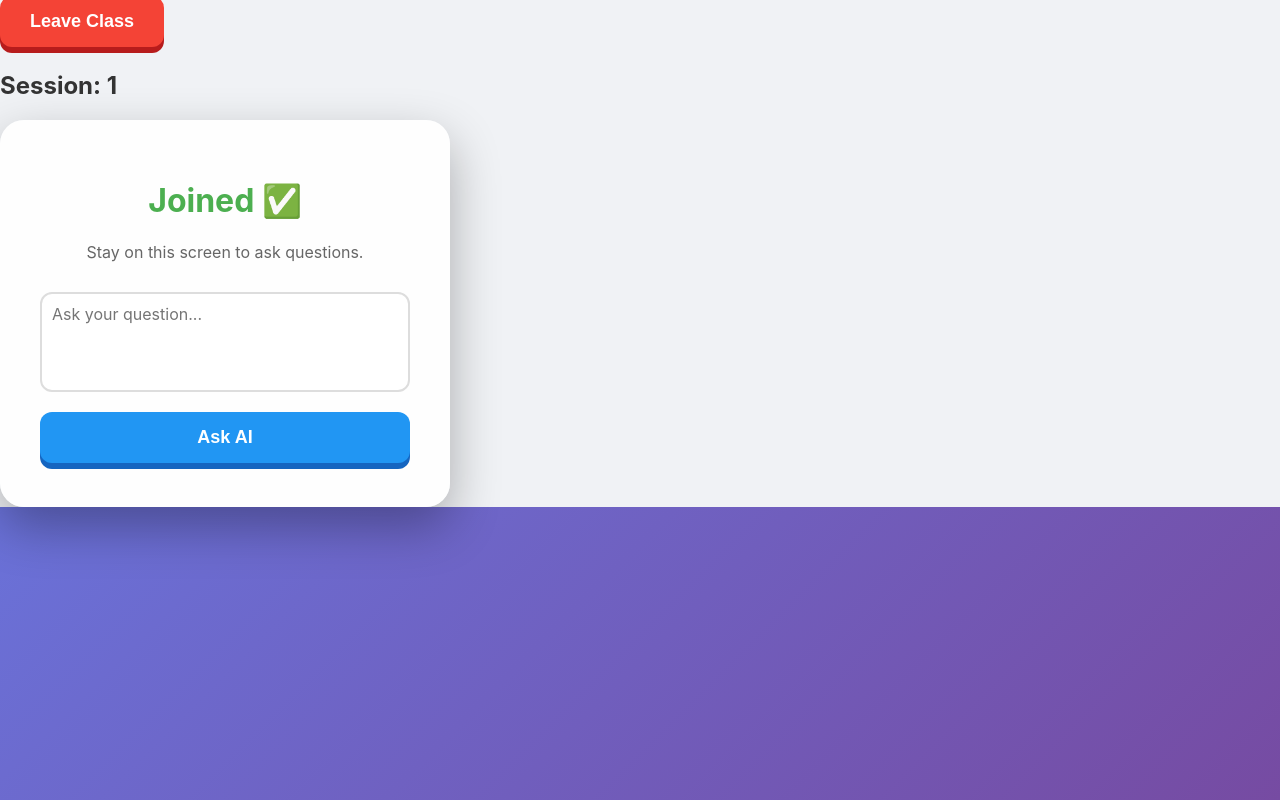
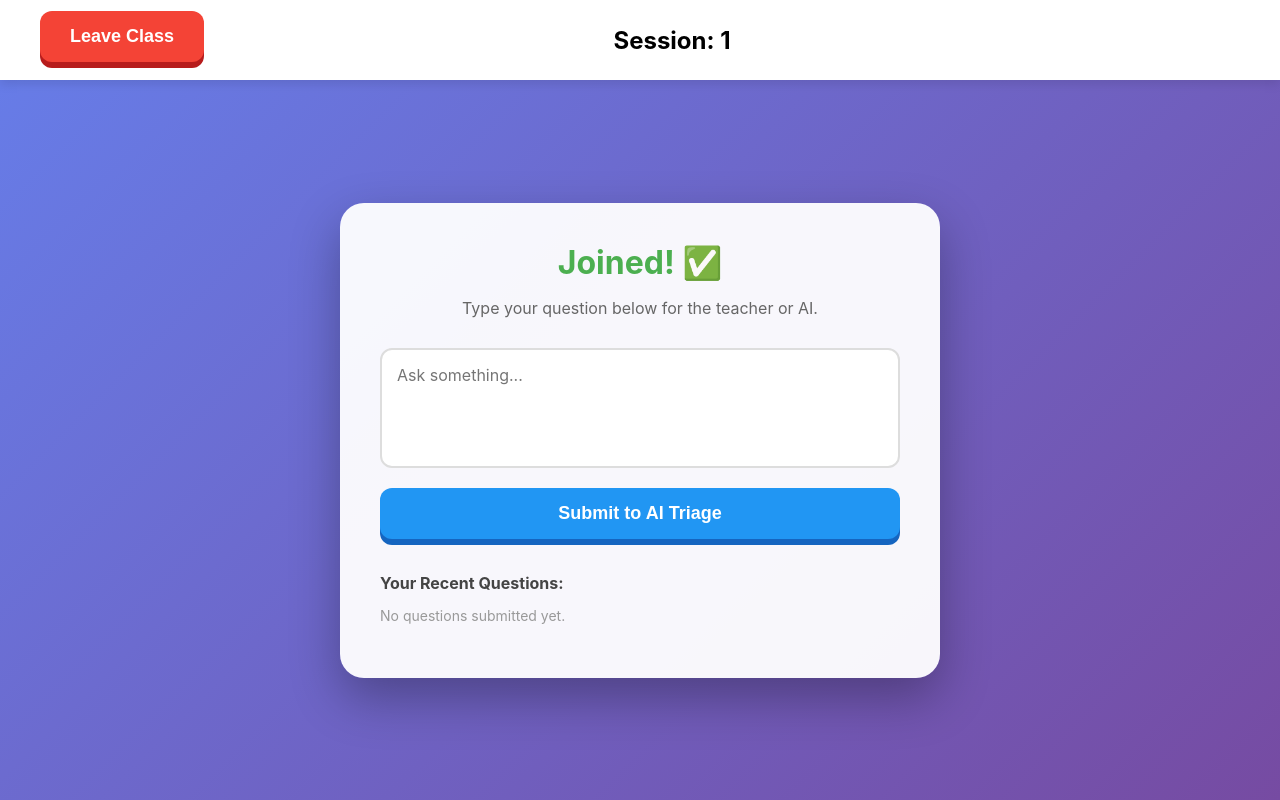
Before and after one commit to DEBOJYOTI-BAIN/Vi-Slides-second, a React (Vite) app in the folder vi-slides-frontend/: page /session/1 in a window 1280 px wide. Built offline with nearby package versions, Linux system fonts and the light colour scheme; no server answers.

Commit message:
Student and Teacher session view DONE

```diff
--- a/vi-slides-frontend/src/pages/SessionStudentView.tsx
+++ b/vi-slides-frontend/src/pages/SessionStudentView.tsx
@@ -5,19 +5,29 @@ export default function SessionStudentView() {
   const navigate = useNavigate();
 
   return (
-    <div className="full-page" style={{background: '#f0f2f5'}}>
-      <header className="nav-header">
+    <div className="full-screen">
+      <header className="navbar">
         <button className="btn-3d btn-logout" onClick={() => navigate('/student')}>Leave Class</button>
-        <h2 style={{color: '#333'}}>Session: {code}</h2>
+        <h2>Session: {code}</h2>
         <div style={{width: '100px'}}></div>
       </header>
 
-      <main className="flex-center" style={{height: 'calc(100% - 80px)'}}>
-        <div className="glass-card" style={{width: '450px'}}>
-          <h1 style={{color: '#4CAF50'}}>Joined ✅</h1>
-          <p style={{color: '#666', marginBottom: '30px'}}>Stay on this screen to ask questions.</p>
-          <textarea placeholder="Ask your question..." style={{width: '100%', height: '100px', borderRadius: '12px', padding: '10px', fontSize: '16px'}} />
-          <button className="btn-3d btn-student" style={{width: '100%', marginTop: '20px'}}>Ask AI</button>
+      <main className="centered-content">
+        <div className="glass-card">
+          <h1 style={{color: '#4CAF50', margin: 0}}>Joined! ✅</h1>
+          <p style={{color: '#666', marginBottom: '30px'}}>Type your question below for the teacher or AI.</p>
+
+          {/* THE FIXED TEXTBOX */}
+          <textarea placeholder="Ask something..." maxLength={250} />
+
+          <button className="btn-3d btn-student" style={{width: '100%', marginTop: '20px'}}>
+            Submit to AI Triage
+          </button>
+
+          <div style={{marginTop: '30px', textAlign: 'left'}}>
+             <h4 style={{color: '#444', marginBottom: '10px'}}>Your Recent Questions:</h4>
+             <p style={{fontSize: '14px', color: '#999'}}>No questions submitted yet.</p>
+          </div>
         </div>
       </main>
     </div>
--- a/vi-slides-frontend/src/pages/SessionTeacherView.tsx
+++ b/vi-slides-frontend/src/pages/SessionTeacherView.tsx
@@ -2,29 +2,36 @@ import { useParams, useNavigate } from 'react-router-dom';
 import axios from 'axios';
 
 export default function SessionTeacherView() {
-  const { code } = useParams(); // Logic: Grabs the code from URL
+  const { code } = useParams();
   const navigate = useNavigate();
 
   const endSession = async () => {
     try {
       await axios.post(`${import.meta.env.VITE_API_URL}/api/sessions/end/${code}`);
       navigate('/teacher');
-    } catch (err) { alert("Error ending session"); }
+    } catch (err) { alert("Error"); }
   };
 
   return (
     <div className="full-screen">
       <header className="navbar">
         <button className="btn-3d btn-student" onClick={() => navigate('/teacher')}>← Dashboard</button>
-        <h2>Live Classroom</h2>
-        <button className="btn-3d btn-logout" onClick={endSession}>End Session 🛑</button>
+        <h2>Classroom Live</h2>
+        <button className="btn-3d btn-logout" onClick={endSession}>End Class 🛑</button>
       </header>
 
-      <main className="centered-content">
-        <div className="glass-card">
-          <p style={{fontSize: '24px', color: '#666'}}>Student Join Code:</p>
-          <h1 className="join-code">{code}</h1>
-          <p style={{color: '#999'}}>Project this screen for your students.</p>
+      <main className="centered-content" style={{flexDirection: 'column', justifyContent: 'flex-start', paddingTop: '40px'}}>
+        <div className="glass-card" style={{maxWidth: '800px'}}>
+          <p style={{color: '#666', margin: 0}}>Student Join Code:</p>
+          <h1 className="join-code" style={{fontSize: '80px', margin: '10px 0'}}>{code}</h1>
+
+          {/* NEW SECTION: THE QUESTION FEED */}
+          <div className="question-area">
+            <h3 style={{marginTop: 0, color: '#333'}}>Real-time Questions:</h3>
+            <div className="question-card-mini">
+              <p style={{margin: 0, color: '#888', fontStyle: 'italic'}}>Waiting for students to ask questions...</p>
+            </div>
+          </div>
         </div>
       </main>
     </div>
```
